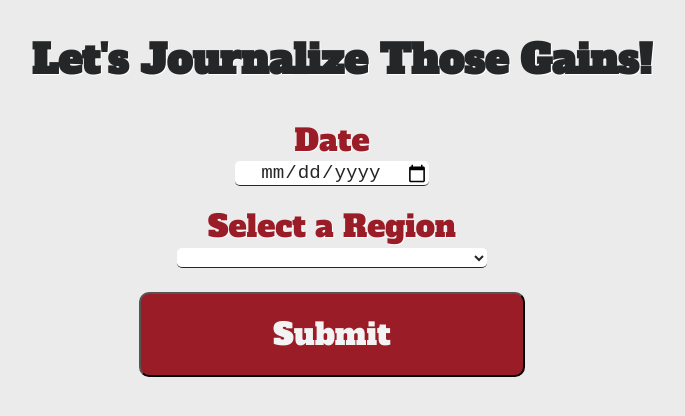
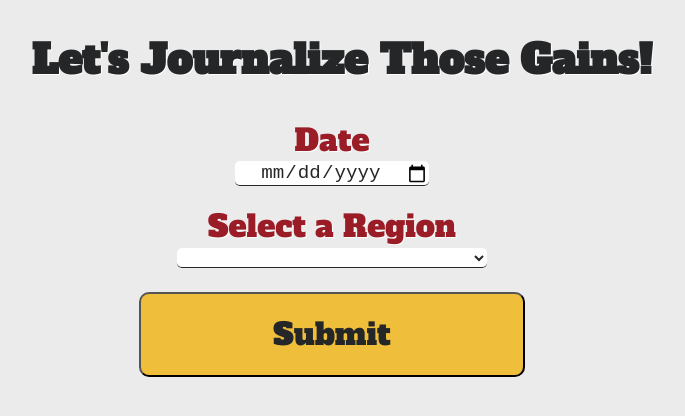
Before and after one commit to Weight-Lifting-Journal-Tattoine/FrontEnd, a React (Create React App) app: page /newjournal/1 in a window 1280 px wide. Shown: the top 416 px of the page, without its empty margins (308-993 px from the left). Built offline with nearby package versions, Linux system fonts and the light colour scheme.

Commit message:
forgot to style a button

```diff
--- a/src/components/journals/CreateJournal.js
+++ b/src/components/journals/CreateJournal.js
@@ -99,12 +99,12 @@ const Container = styled.div`
 const ButtonStyle = styled.button`
   height: auto;
   padding: 20px 80px;
-  background: #991c27;
+  background: #efbf3b;
   margin-top: 1%;
   margin-left: 0%;
   width: 100%;
   border-radius: 10px;
-  color: #f3f3f3;
+  color: #252627;
   font-size: 1.9rem;
   transition: 1s;
   font-family: "Alfa Slab One", cursive;
```
